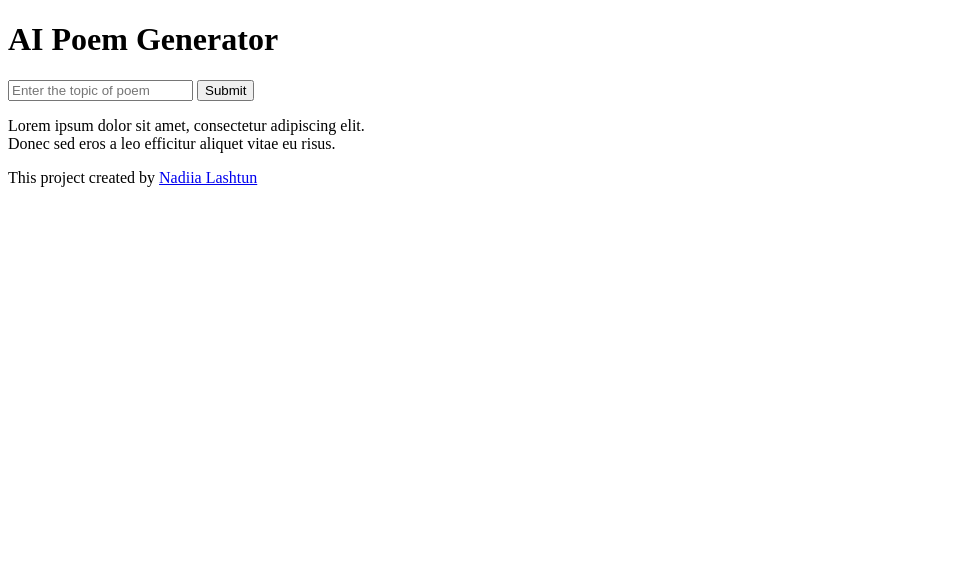
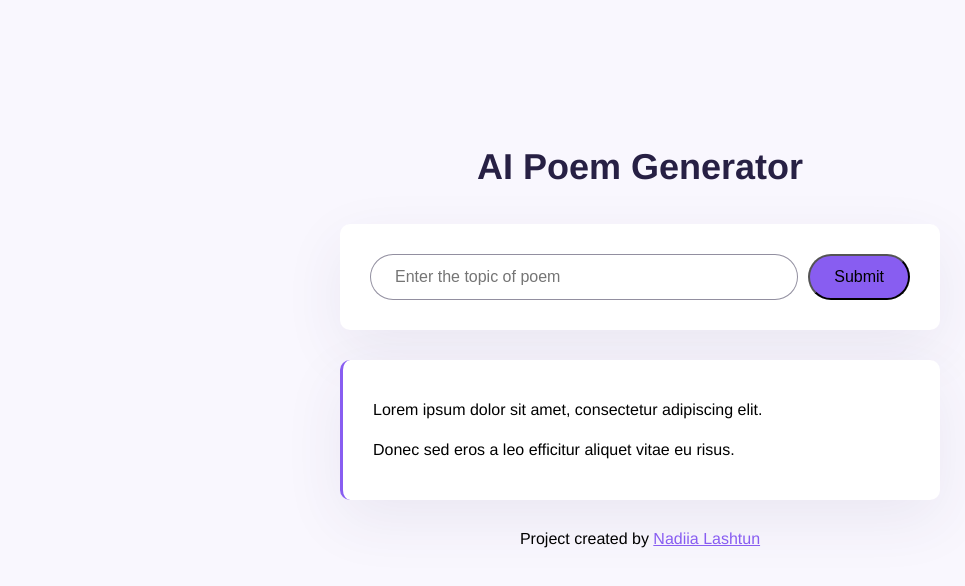
Before and after one commit to NadiiaLashtun/AI-poem-generator, a plain HTML site: page index.html in a window 1280 px wide. Shown: the whole page, without its empty margins (0-965 px from the left). Drawn offline with Linux system fonts and the light colour scheme.

Commit message:
Add styiling to the project

```diff
--- a/index.html
+++ b/index.html
@@ -13,29 +13,33 @@
     <title>AI Poem Generator</title>
   </head>
   <body>
+    <div class="container">
       <header><h1>AI Poem Generator</h1></header>
       <main>
         <form action="">
           <input
             type="text"
             placeholder="Enter the topic of poem"
+            class="topic-input"
+            autocomplete="off"
+            required
           />
           <input
             type="submit"
             value="Submit"
+            class="submit-btn"
           />
         </form>
-      <div>
-        <p>
+        <div class="poem">
           Lorem ipsum dolor sit amet, consectetur adipiscing elit. <br />
           Donec sed eros a leo efficitur aliquet vitae eu risus.
-        </p>
         </div>
       </main>
       <footer>
-      This project created by
+        Project created by
         <a href="https://github.com/NadiiaLashtun">Nadiia Lashtun</a>
       </footer>
+    </div>
     <script src="src/index.js"></script>
   </body>
 </html>
--- a/src/style.css
+++ b/src/style.css
@@ -1,3 +1,64 @@
 body {
   box-sizing: border-box;
+  background-color: #f9f7fe;
+  font-family: Helvetica, Arial, sans-serif;
 }
+
+.container {
+  margin: 140px auto;
+  max-width: 600px;
+}
+
+h1 {
+  text-align: center;
+  font-size: 36px;
+  color: #272044;
+  font-weight: 800;
+  line-height: 1.5;
+  margin-bottom: 30px;
+}
+
+a {
+  color: #885df1;
+}
+
+form {
+  background-color: white;
+  padding: 30px;
+  border-radius: 10px;
+  box-shadow: 0 20px 60px rgba(65, 50, 100, 0.08);
+  display: flex;
+  gap: 10px;
+  margin-bottom: 30px;
+}
+
+.topic-input {
+  padding: 12px 24px;
+  color: #272044;
+  border: 1px solid rgba(39, 33, 66, 0.5);
+  border-radius: 50px;
+  width: 80%;
+  font-size: 16px;
+}
+
+.submit-btn {
+  background-color: #885df1;
+  border-radius: 50px;
+  padding: 12px 24px;
+  font-size: 16px;
+}
+
+.poem {
+  background-color: white;
+  padding: 30px;
+  border-left: 3px solid #885df1;
+  border-radius: 10px;
+  margin-bottom: 30px;
+  box-shadow: 0 20px 60px rgba(65, 50, 100, 0.08);
+  font-size: 16px;
+  line-height: 2.5;
+}
+
+footer {
+  text-align: center;
+}
```
Lines whose indentation alone changed are shown as unchanged.
